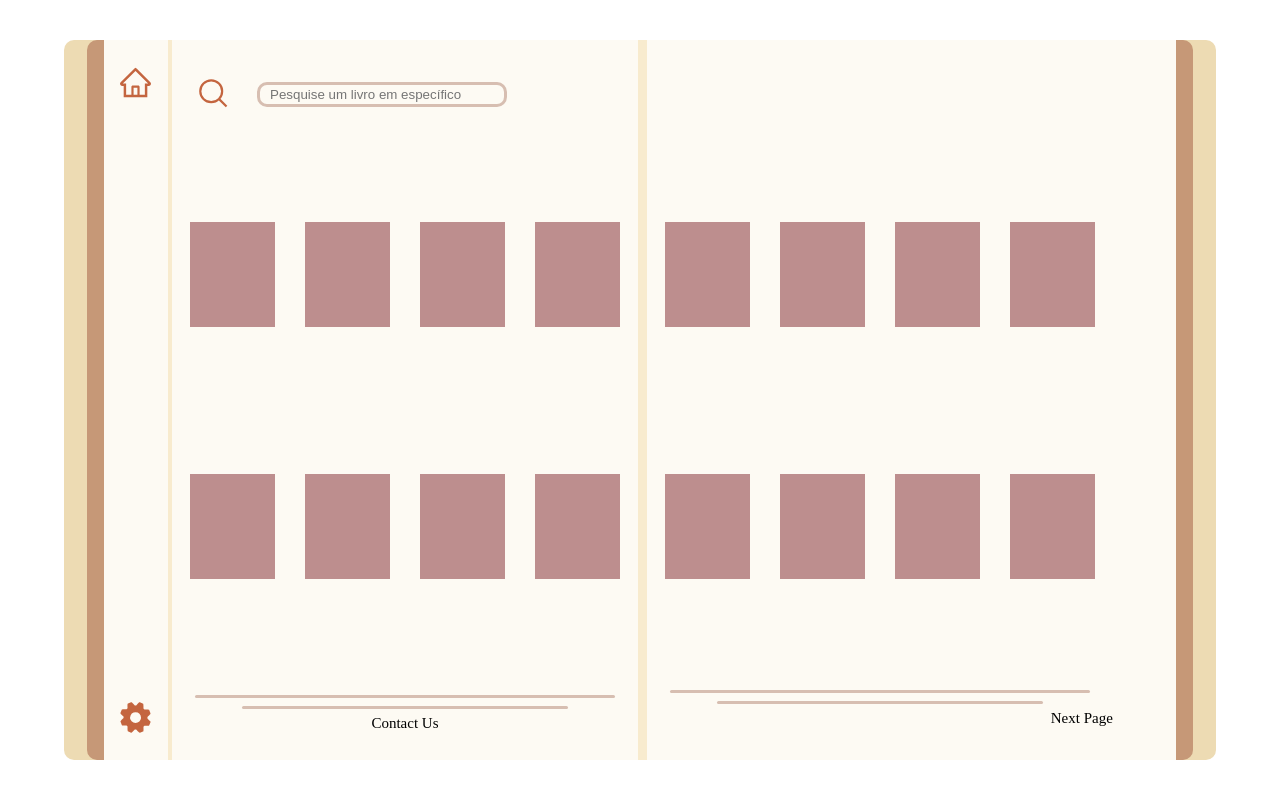
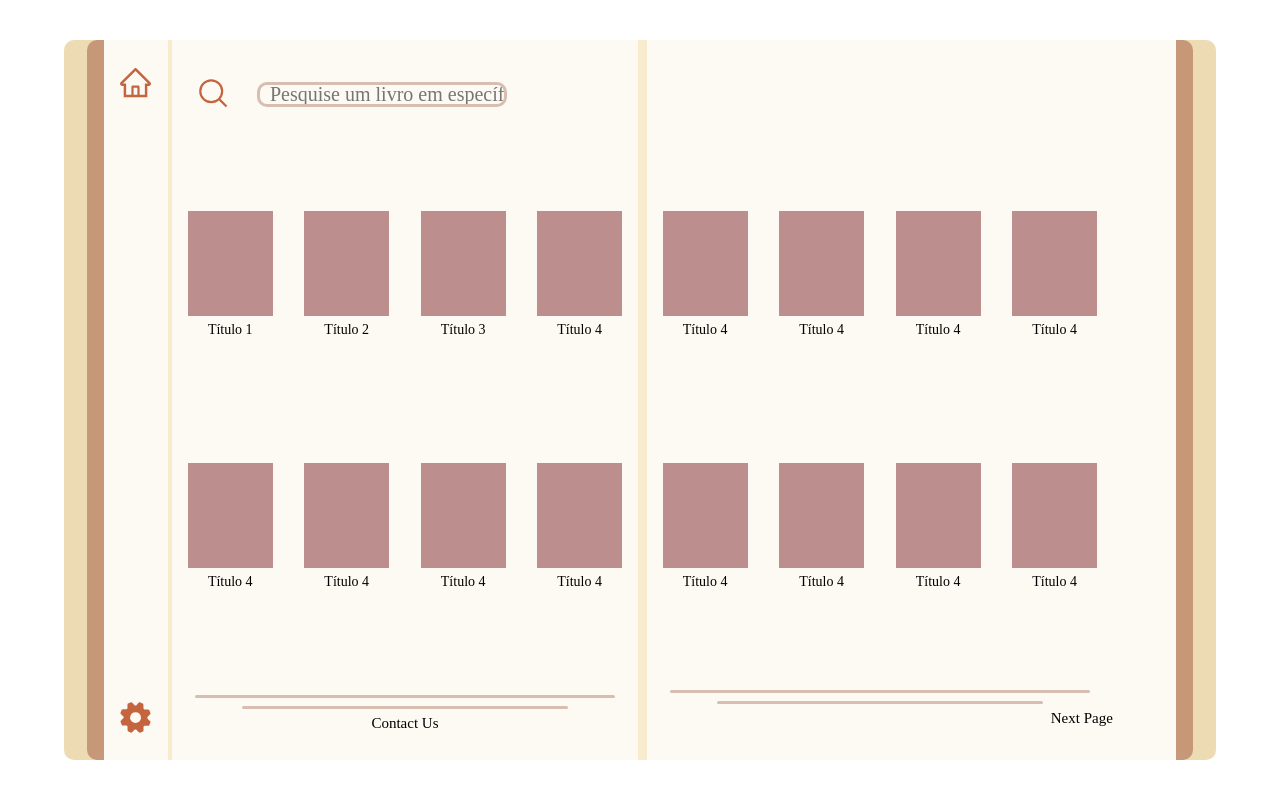
Before and after one commit to Jouusey/SA-segundafase, a React app: page /telaprincipal in a window 1280 px wide. Built offline with nearby package versions, Linux system fonts and the light colour scheme; the HTML template or start-up script is replaced by a standard one; a web font is replaced by a local one.

Commit message:
Adição do título dos livros na Tela inicial

```diff
--- a/src/pages/TelaPrincipal.css
+++ b/src/pages/TelaPrincipal.css
@@ -77,12 +77,23 @@
             background-color: #fdfaf3;
         }
 
+
             .inpt-pesquisa{
                 height: 25px;
                 width: 250px;
                 border: solid #d7beb1;
                 border-radius: 10px;
                 padding-left: 10px;
+                font-size: 20px;
+                font-family: "fonte-projeto";
+                color:  #40454b;
+
+            }
+
+            .inpt-pesquisa:focus{
+
+            outline-width: 0px;
+
             }
 
         .div-Fila-livros-um{
@@ -92,24 +103,35 @@
             justify-content: center;
             align-items: center;
             flex-direction: row;
-            gap: 30px;
             background-color: #fdfaf3;
 
         }
 
+            .div-box-titulo{
+
+                height: 100%;
+                width: 25%;
+                display: flex;
+                justify-content: center;
+                align-items: center;
+                flex-direction: column;
+                background-color: #fdfaf3;
+
+
+            }
                 .box{
                     height: 105px;
                     width: 85px;
                     background-color: rgb(189, 142, 142);
-                position: relative;
+
                 }
 
-            /* .titulos-livros{
+                .titulos-livros{
                  text-align: center;
                  margin-top: 6px;
                  font-size: 14px;
 
-            } */
+                }
 
         .div-Fila-livros-dois{
             height: 35%;
@@ -118,7 +140,6 @@
             justify-content: center;
             align-items: center;
             flex-direction: row;
-            gap: 30px;
             background-color: #fdfaf3;
         }
 
--- a/src/pages/TelaPrincipal.jsx
+++ b/src/pages/TelaPrincipal.jsx
@@ -32,23 +32,49 @@ function TelaPrincipal() {
 
                         <div className="div-Fila-livros-um">
 
+                            <div className="div-box-titulo">
                                 <div className="box"></div>
-                                {/* <p className='titulos-livros'>Título 1</p> */}
+                                <p className='titulos-livros'>Título 1</p>
+                            </div>
+
+                            <div className="div-box-titulo">
                                 <div className="box"></div>
-                                {/* <p className='titulos-livros'>Título 2</p> */}
+                                <p className='titulos-livros'>Título 2</p>
+                            </div>
+
+                            <div className="div-box-titulo">
                                 <div className="box"></div>
-                                {/* <p className='titulos-livros'>Título 3</p> */}
+                                <p className='titulos-livros'>Título 3</p>
+                            </div>
+
+                            <div className="div-box-titulo">
                                 <div className="box"></div>
-                                {/* <p className='titulos-livros'>Título 4</p> */}
+                                <p className='titulos-livros'>Título 4</p>
+                            </div>
 
                         </div>
 
                         <div className="div-Fila-livros-dois">
 
+                            <div className="div-box-titulo">
                                 <div className="box"></div>
+                                <p className='titulos-livros'>Título 4</p>
+                            </div>
+
+                            <div className="div-box-titulo">
                                 <div className="box"></div>
+                                <p className='titulos-livros'>Título 4</p>
+                            </div>
+
+                            <div className="div-box-titulo">
                                 <div className="box"></div>
+                                <p className='titulos-livros'>Título 4</p>
+                            </div>
+
+                            <div className="div-box-titulo">
                                 <div className="box"></div>
+                                <p className='titulos-livros'>Título 4</p>
+                            </div>
 
                         </div>
 
@@ -70,19 +96,49 @@ function TelaPrincipal() {
 
                         <div className="div-Fila-livros-um">
 
+                            <div className="div-box-titulo">
                                 <div className="box"></div>
+                                <p className='titulos-livros'>Título 4</p>
+                            </div>
+
+                            <div className="div-box-titulo">
                                 <div className="box"></div>
+                                <p className='titulos-livros'>Título 4</p>
+                            </div>
+
+                            <div className="div-box-titulo">
                                 <div className="box"></div>
+                                <p className='titulos-livros'>Título 4</p>
+                            </div>
+
+                            <div className="div-box-titulo">
                                 <div className="box"></div>
+                                <p className='titulos-livros'>Título 4</p>
+                            </div>
 
                         </div>
 
                         <div className="div-Fila-livros-dois">
 
+                            <div className="div-box-titulo">
                                 <div className="box"></div>
+                                <p className='titulos-livros'>Título 4</p>
+                            </div>
+
+                            <div className="div-box-titulo">
                                 <div className="box"></div>
+                                <p className='titulos-livros'>Título 4</p>
+                            </div>
+
+                            <div className="div-box-titulo">
                                 <div className="box"></div>
+                                <p className='titulos-livros'>Título 4</p>
+                            </div>
+
+                            <div className="div-box-titulo">
                                 <div className="box"></div>
+                                <p className='titulos-livros'>Título 4</p>
+                            </div>
 
                         </div>
 
```
Lines whose indentation alone changed are shown as unchanged.
